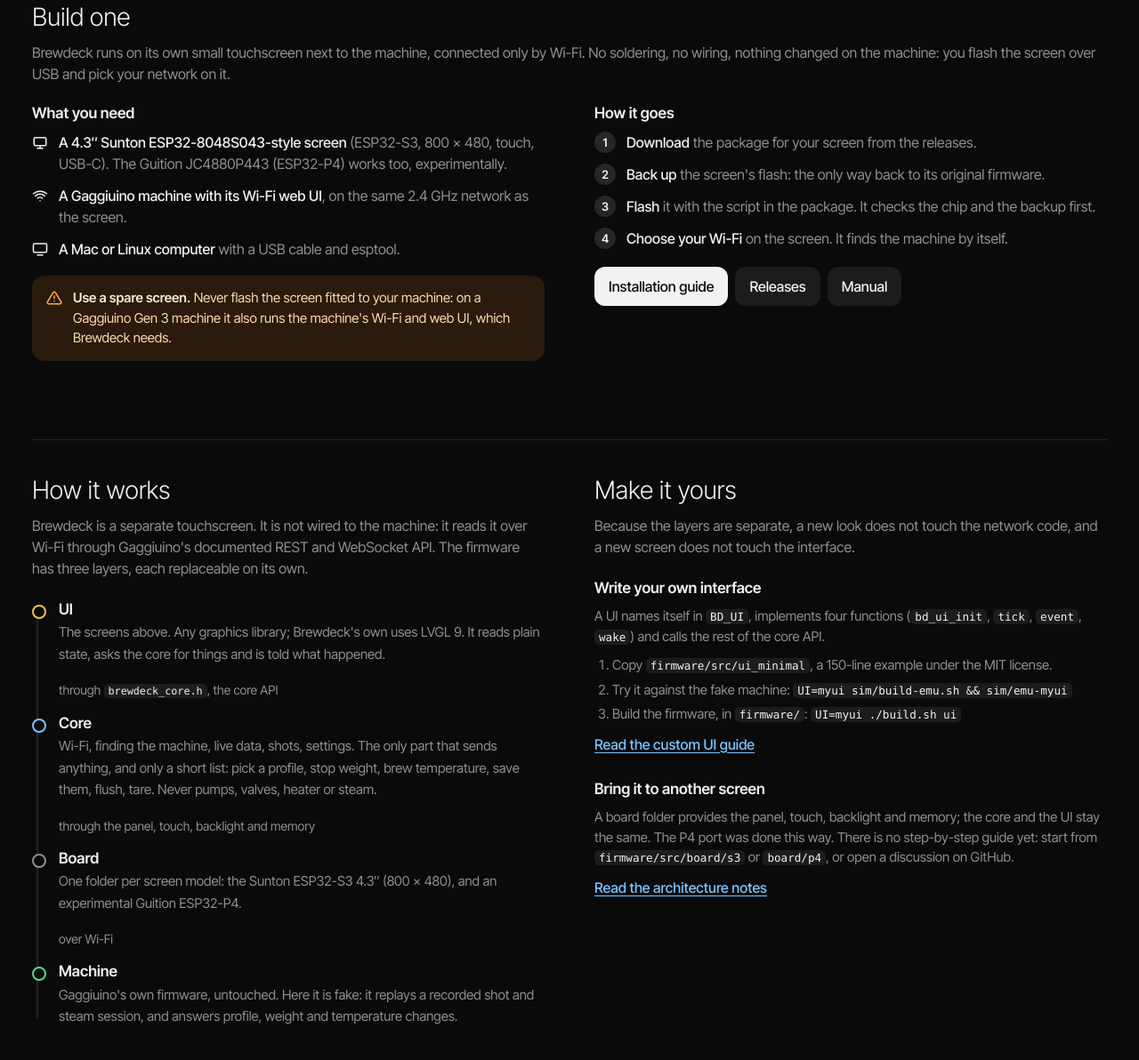
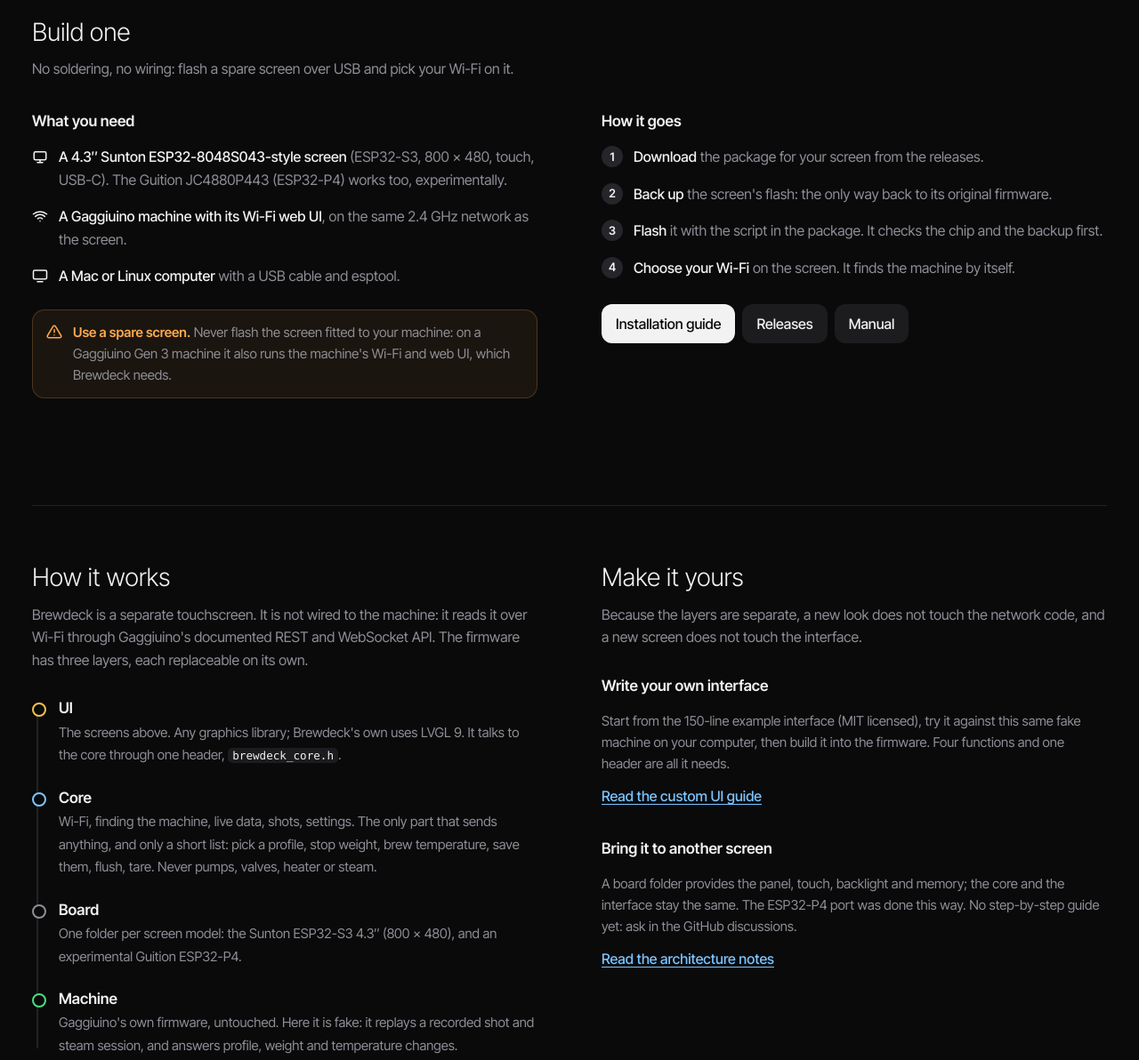
Before and after one commit to pongells/brewdeck, a plain HTML site: page sim/web/index.html in a window 1280 px wide. Shown: the part 1113-2305 px from the top of the page at 89% size. Drawn offline with Linux system fonts and the light colour scheme; a script that the page names is missing; files whose address does not match are found by name.

Commit message:
Web demo: calmer page: no repeated 'real software' line, one-title shortcuts rail with quieter buttons, short Build one intro and a lighter warning, no connector lines, Make it yours in two short paragraphs, more space between sections

```diff
--- a/sim/web/index.html
+++ b/sim/web/index.html
@@ -24,7 +24,7 @@
   accent-color: var(--blue);
 }
 * { box-sizing: border-box; }
-html, body { margin: 0; background: var(--bg); color: var(--text); font: 16px/1.5 var(--font); }
+html, body { margin: 0; background: var(--bg); color: var(--text); font: 16px/1.6 var(--font); }
 ::selection { background: #24415E; color: var(--text); }
 a { color: var(--blue); text-underline-offset: 3px; }
 main { max-width: 1240px; margin: 0 auto; padding-block: 28px 64px;
@@ -42,13 +42,11 @@ main { max-width: 1240px; margin: 0 auto; padding-block: 28px 64px;
 @media (max-width: 480px) { .top nav a { padding: 9px 10px; } .top nav .to-build { display: none; } }
 
 /* intro: what it is, in two sentences, then the demo */
-.intro { margin: 48px 0 32px; display: grid; grid-template-columns: minmax(0, 1.25fr) minmax(0, 1fr); gap: 16px 56px; align-items: end; }
+.intro { margin: 56px 0 40px; display: grid; grid-template-columns: minmax(0, 1.25fr) minmax(0, 1fr); gap: 16px 56px; align-items: end; }
 .intro h1 { margin: 0; font-size: clamp(34px, 4.6vw, 52px); font-weight: 300; line-height: 1.08; letter-spacing: -0.02em;
   text-wrap: balance; }
 .intro p { margin: 0; color: var(--muted); font-size: 17px; max-width: 52ch; }
 .intro p b { color: var(--text); font-weight: 500; }
-.try { margin: 0 0 12px; color: var(--muted); font-size: 15px; display: flex; align-items: baseline; gap: 10px; }
-.try i { width: 8px; height: 8px; border-radius: 50%; background: var(--green); flex: none; transform: translateY(-1px); }
 @media (max-width: 1000px) { .intro { grid-template-columns: 1fr; margin-top: 36px; } }
 
 /* stage: the screen (device + status line) and the shortcuts */
@@ -111,11 +109,11 @@ canvas { display: block; width: 100%; height: 100%; touch-action: none; cursor:
 @media (prefers-reduced-motion: no-preference) { .sw .track, .sw .track::after { transition: all 140ms ease; } }
 
 /* rail: shortcuts, "Pull a shot" first and loudest */
-.rail { display: flex; flex-direction: column; gap: 20px; position: sticky; top: 20px; }
+.rail { display: flex; flex-direction: column; gap: 28px; position: sticky; top: 20px; }
 .rail-head h2 { margin: 0; font-size: 17px; font-weight: 600; color: var(--text); }
-.rail-head p { margin: 2px 0 0; font-size: 14px; color: var(--muted); }
 .group { display: flex; flex-direction: column; gap: 8px; }
-.group h2 { margin: 0 0 2px; font-size: 14px; font-weight: 500; color: var(--muted); }
+.group h2 { margin: 0 0 2px; font-size: 13px; font-weight: 500; color: var(--muted); }
+.group .row button { min-height: 42px; font-size: 14px; }
 .row { display: grid; grid-template-columns: repeat(2, minmax(0, 1fr)); gap: 8px; }
 button { font: 500 15px/1.2 var(--font); color: var(--text); background: var(--raised); border: 0; border-radius: 14px;
   min-height: 46px; padding: 0 16px; cursor: pointer; text-align: left; }
@@ -135,25 +133,26 @@ button:disabled:hover { background: var(--raised); }
 .shot.playing span { color: var(--gold); }
 
 /* build one: for owners, right after the demo */
-.build { margin-top: 88px; display: grid; grid-template-columns: minmax(0, 1fr) minmax(0, 1fr); gap: 20px 56px; }
+.build { margin-top: 120px; display: grid; grid-template-columns: minmax(0, 1fr) minmax(0, 1fr); gap: 32px 72px; }
 .build > header { grid-column: 1 / -1; }
 .build > header p { margin: 0; color: var(--muted); }
-h3 { margin: 0 0 10px; font-size: 28px; font-weight: 300; letter-spacing: -0.01em; line-height: 1.2; text-wrap: balance; }
-h4 { margin: 0 0 8px; font-size: 17px; font-weight: 600; }
-.need { list-style: none; margin: 0; padding: 0; display: flex; flex-direction: column; gap: 12px; color: var(--muted); }
+h3 { margin: 0 0 12px; font-size: 28px; font-weight: 300; letter-spacing: -0.01em; line-height: 1.2; text-wrap: balance; }
+h4 { margin: 0 0 14px; font-size: 17px; font-weight: 600; }
+.need { list-style: none; margin: 0; padding: 0; display: flex; flex-direction: column; gap: 16px; color: var(--muted); }
 .need li { display: grid; grid-template-columns: 20px minmax(0, 1fr); gap: 10px; }
 .need svg { margin-top: 3px; color: var(--text); }
 .need b { color: var(--text); font-weight: 500; }
-.spare { margin-top: 18px; display: grid; grid-template-columns: 20px minmax(0, 1fr); gap: 10px; padding: 14px 16px;
-  border-radius: 14px; background: var(--warn-bg); color: #FFD9B0; font-size: 15px; }
+.spare { margin-top: 24px; display: grid; grid-template-columns: 20px minmax(0, 1fr); gap: 10px; padding: 14px 16px;
+  border-radius: 14px; background: rgba(255, 169, 77, 0.07); box-shadow: inset 0 0 0 1px rgba(255, 169, 77, 0.22);
+  color: var(--muted); font-size: 15px; }
 .spare svg { margin-top: 2px; color: var(--warn); }
-.spare b { color: #FFE8CF; font-weight: 600; }
-.steps { margin: 0; padding: 0; list-style: none; counter-reset: s; display: flex; flex-direction: column; gap: 12px; color: var(--muted); }
+.spare b { color: var(--warn); font-weight: 600; }
+.steps { margin: 0; padding: 0; list-style: none; counter-reset: s; display: flex; flex-direction: column; gap: 16px; color: var(--muted); }
 .steps li { counter-increment: s; display: grid; grid-template-columns: 28px minmax(0, 1fr); gap: 8px; }
 .steps li::before { content: counter(s); width: 24px; height: 24px; border-radius: 50%; display: grid; place-items: center;
   font-size: 13px; font-weight: 600; color: var(--text); background: var(--raised-hi); }
 .steps b { color: var(--text); font-weight: 500; }
-.links { margin-top: 20px; display: flex; flex-wrap: wrap; gap: 8px; }
+.links { margin-top: 28px; display: flex; flex-wrap: wrap; gap: 8px; }
 .links a { display: inline-flex; align-items: center; min-height: 44px; padding: 0 16px; border-radius: 12px; font-weight: 500;
   text-decoration: none; color: var(--text); background: var(--raised); }
 .links a:hover { background: var(--raised-hi); }
@@ -161,30 +160,27 @@ h4 { margin: 0 0 8px; font-size: 17px; font-weight: 600; }
 .links a.go:hover { background: #FFFFFF; }
 
 /* for developers: how it works, make it yours */
-.explain { margin-top: 88px; padding-top: 40px; border-top: 1px solid var(--line); display: grid;
-  grid-template-columns: minmax(0, 1fr) minmax(0, 1fr); gap: 56px; }
+.explain { margin-top: 120px; padding-top: 64px; border-top: 1px solid var(--line); display: grid;
+  grid-template-columns: minmax(0, 1fr) minmax(0, 1fr); gap: 72px; }
 .explain p { margin: 0; color: var(--muted); }
 .explain p + p { margin-top: 10px; }
 code { font-family: var(--mono); font-size: 0.84em; color: var(--text); background: var(--raised); padding: 1px 5px;
   border-radius: 5px; overflow-wrap: anywhere; }
 
-.layers { list-style: none; margin: 22px 0 0; padding: 0; position: relative; }
+.layers { list-style: none; margin: 28px 0 0; padding: 0; position: relative; }
 .layers::before { content: ""; position: absolute; left: 5px; top: 10px; bottom: 10px; width: 2px; background: var(--line); }
-.layers li { position: relative; padding: 0 0 18px 30px; }
+.layers li { position: relative; padding: 0 0 22px 30px; }
 .layers li:last-child { padding-bottom: 0; }
 .layers li::before { content: ""; position: absolute; left: 0; top: 7px; width: 12px; height: 12px; border-radius: 50%;
   background: var(--bg); border: 2px solid var(--c, var(--faint)); }
 .layers b { display: block; font-size: 17px; font-weight: 600; }
 .layers span { color: var(--muted); font-size: 15px; }
-.layers .via { padding-bottom: 14px; color: var(--muted); font-size: 14px; }
-.layers .via::before { display: none; }
 
-.ways { margin-top: 22px; display: flex; flex-direction: column; gap: 26px; }
+.ways { margin-top: 28px; display: flex; flex-direction: column; gap: 32px; }
 .way p { font-size: 15px; }
-.way ol { margin: 10px 0 0; padding-left: 20px; color: var(--muted); font-size: 15px; display: flex; flex-direction: column; gap: 5px; }
-.way a { display: inline-block; margin-top: 10px; font-weight: 500; }
+.way a { display: inline-block; margin-top: 12px; font-weight: 500; }
 
-footer { margin-top: 72px; padding-top: 20px; border-top: 1px solid var(--line); color: var(--muted); font-size: 14px;
+footer { margin-top: 112px; padding-top: 20px; border-top: 1px solid var(--line); color: var(--muted); font-size: 14px;
   display: flex; flex-direction: column; gap: 6px; }
 footer p { margin: 0; }
 
@@ -231,8 +227,6 @@ footer p { margin: 0; }
       flushing. <b>Nothing on the machine is rewired or reflashed.</b></p>
   </section>
 
-  <p class="try"><i></i>The real screen software, running here against a fake machine.</p>
-
   <div class="stage">
     <div class="left">
       <div class="screen" id="screenbox">
@@ -266,7 +260,6 @@ footer p { margin: 0; }
     <aside class="rail" aria-label="Shortcuts">
       <div class="rail-head">
         <h2>Shortcuts</h2>
-        <p>Jump to a moment instead of waiting for it.</p>
       </div>
       <div class="group">
         <button class="shot" data-action="Shot" id="shot"><b>Pull a shot</b><span>Plays a recorded 33-second shot</span></button>
@@ -280,19 +273,19 @@ footer p { margin: 0; }
         </div>
       </div>
       <div class="group">
-        <h2>Messages from the machine</h2>
+        <h2>Go to</h2>
+        <div class="row">
+          <button data-action="Ready">Ready</button>
+          <button data-action="Shot history">Shot history</button>
+          <button data-action="Idle">Idle clock</button>
+          <button data-action="Splash">Start-up</button>
+        </div>
+      </div>
+      <div class="group">
+        <h2>More</h2>
         <div class="row">
           <button data-action="Pressure release">Pressure release</button>
           <button data-action="Notification">A notice</button>
-        </div>
-      </div>
-      <div class="group">
-        <h2>Go to</h2>
-        <div class="row">
-          <button data-action="Ready">Ready</button>
-          <button data-action="Idle">Idle clock</button>
-          <button data-action="Shot history">Shot history</button>
-          <button data-action="Splash">Start-up</button>
         </div>
       </div>
     </aside>
@@ -302,8 +295,7 @@ footer p { margin: 0; }
   <section class="build" id="build">
     <header>
       <h3>Build one</h3>
-      <p>Brewdeck runs on its own small touchscreen next to the machine, connected only by Wi-Fi. No soldering, no
-        wiring, nothing changed on the machine: you flash the screen over USB and pick your network on it.</p>
+      <p>No soldering, no wiring: flash a spare screen over USB and pick your Wi-Fi on it.</p>
     </header>
     <div>
       <h4>What you need</h4>
@@ -349,15 +341,12 @@ footer p { margin: 0; }
         documented REST and WebSocket API. The firmware has three layers, each replaceable on its own.</p>
       <ol class="layers">
         <li style="--c: var(--gold)"><b>UI</b><span>The screens above. Any graphics library; Brewdeck's own uses LVGL 9. It
-          reads plain state, asks the core for things and is told what happened.</span></li>
-        <li class="via">through <code>brewdeck_core.h</code>, the core API</li>
+          talks to the core through one header, <code>brewdeck_core.h</code>.</span></li>
         <li style="--c: var(--blue)"><b>Core</b><span>Wi-Fi, finding the machine, live data, shots, settings. The only part
           that sends anything, and only a short list: pick a profile, stop weight, brew temperature, save them, flush,
           tare. Never pumps, valves, heater or steam.</span></li>
-        <li class="via">through the panel, touch, backlight and memory</li>
         <li style="--c: var(--muted)"><b>Board</b><span>One folder per screen model: the Sunton ESP32-S3 4.3″ (800 × 480),
           and an experimental Guition ESP32-P4.</span></li>
-        <li class="via">over Wi-Fi</li>
         <li style="--c: var(--green)"><b>Machine</b><span>Gaggiuino's own firmware, untouched. Here it is fake: it replays a
           recorded shot and steam session, and answers profile, weight and temperature changes.</span></li>
       </ol>
@@ -370,20 +359,14 @@ footer p { margin: 0; }
       <div class="ways">
         <div class="way">
           <h4>Write your own interface</h4>
-          <p>A UI names itself in <code>BD_UI</code>, implements four functions (<code>bd_ui_init</code>,
-            <code>tick</code>, <code>event</code>, <code>wake</code>) and calls the rest of the core API.</p>
-          <ol>
-            <li>Copy <code>firmware/src/ui_minimal</code>, a 150-line example under the MIT license.</li>
-            <li>Try it against the fake machine: <code>UI=myui sim/build-emu.sh &amp;&amp; sim/emu-myui</code></li>
-            <li>Build the firmware, in <code>firmware/</code>: <code>UI=myui ./build.sh ui</code></li>
-          </ol>
+          <p>Start from the 150-line example interface (MIT licensed), try it against this same fake machine on your
+            computer, then build it into the firmware. Four functions and one header are all it needs.</p>
           <a href="https://github.com/pongells/brewdeck/blob/main/docs/custom-ui.md">Read the custom UI guide</a>
         </div>
         <div class="way">
           <h4>Bring it to another screen</h4>
-          <p>A board folder provides the panel, touch, backlight and memory; the core and the UI stay the same. The P4 port
-            was done this way. There is no step-by-step guide yet: start from <code>firmware/src/board/s3</code> or
-            <code>board/p4</code>, or open a discussion on GitHub.</p>
+          <p>A board folder provides the panel, touch, backlight and memory; the core and the interface stay the same.
+            The ESP32-P4 port was done this way. No step-by-step guide yet: ask in the GitHub discussions.</p>
           <a href="https://github.com/pongells/brewdeck/blob/main/docs/architecture.md">Read the architecture notes</a>
         </div>
       </div>
```
